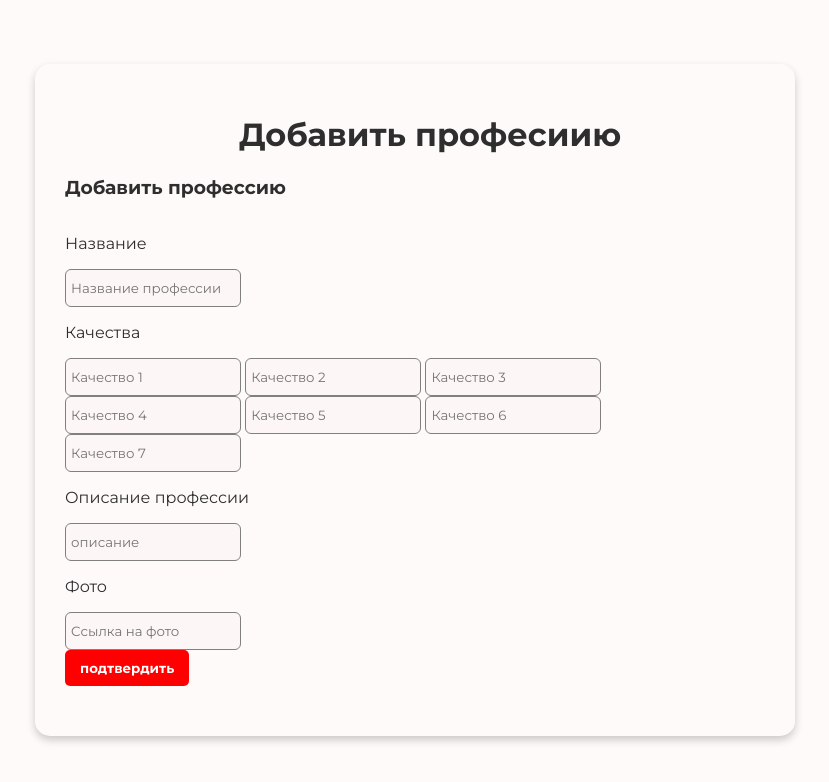
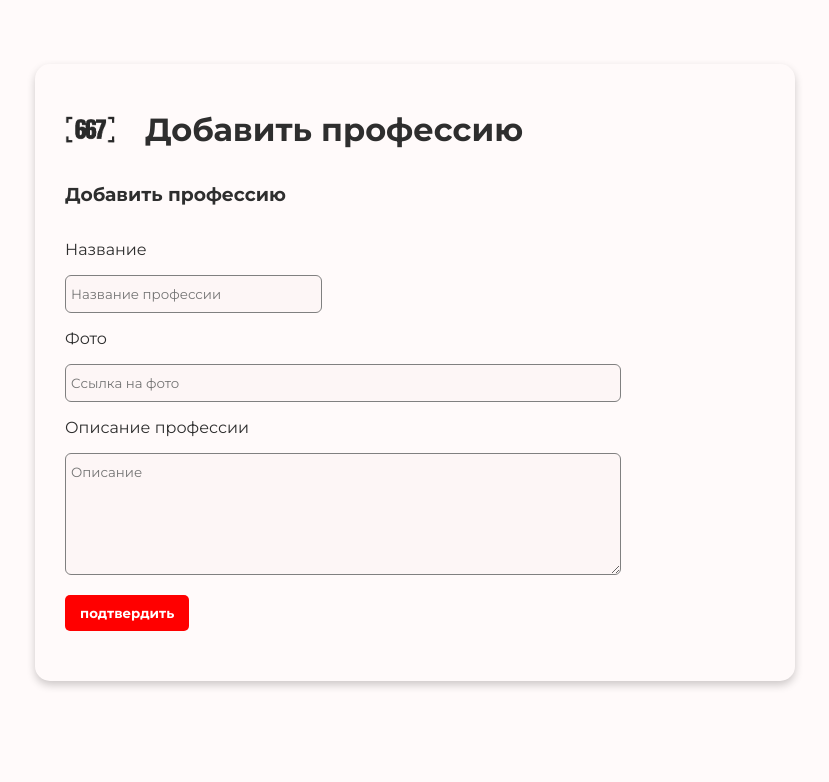
Before and after one commit to tr-osfh/project667.ru, a PHP site: page /PA/EA/addprofession.php in a window 1280 px wide. Shown: the top 782 px of the page, without its empty margins (225-1054 px from the left). Run offline with PHP 8.4, Linux system fonts and the light colour scheme.

Commit message:
Добавлена страница для добавления профессий

```diff
--- a/PA/EA/addprofession.php
+++ b/PA/EA/addprofession.php
@@ -9,44 +9,86 @@
     <meta charset="UTF-8">
     <meta name="viewport" content="width=device-width, initial-scale=1.0">
     <title>Document</title>
-    <link rel="stylesheet" href="static/styles/styleForLK.css">
+    <link rel="stylesheet" href="../../static/styles/styleForLK.css">
     <link href="https://fonts.googleapis.com/css2?family=Montserrat:ital,wght@0,100..900;1,100..900&display=swap"
         rel="stylesheet" />
 </head>
 
 <body>
-    <h1>Добавить професиию</h1>
+    <div class="header_container" id="header">
+        <a href="https://group667.ru/index.php" onclick="location.href='mainpage.html';" class="icon_button"></a>
+        <h1>Добавить профессию</h1>
+    </div>
+
 
     <h3>Добавить профессию</h3>
     <div class="forms">
-        <form action="../../expertRights/addProfession.php" method="post">
-            <div>
+        <form id="profform" action="../../expertRights/addProfession.php" method="post">
+            <div class="profinputs">
                 <p>Название</p>
                 <input type="text" id="profname" name="profname" placeholder="Название профессии">
-            </div>
-            <div>
-                <p>Качества</p>
-                <input type="text" id="quality1" name="quality1" placeholder="Качество 1">
-                <input type="text" id="quality2" name="quality2" placeholder="Качество 2">
-                <input type="text" id="quality3" name="quality3" placeholder="Качество 3">
-                <input type="text" id="quality4" name="quality4" placeholder="Качество 4">
-                <input type="text" id="quality5" name="quality5" placeholder="Качество 5">
-                <input type="text" id="quality6" name="quality6" placeholder="Качество 6">
-                <input type="text" id="quality7" name="quality7" placeholder="Качество 7">
-            </div>
-            <div>
-                <p>Описание профессии</p>
-                <input type="text" id="descriprion" name="descriprion" placeholder="описание">
-            </div>
-            <div>
                 <p>Фото</p>
                 <input type="text" id="photolink" name="photolink" placeholder="Cсылка на фото">
-            </div>
-            <div>
-                <button type="submit" id="btn">подтвердить</button>
+                <p>Описание профессии</p>
+                <textarea type="text" id="descriprion" name="description" placeholder="Описание"></textarea>
+                <div>
+                    <button type="submit" id="btn">подтвердить</button>
+                    <p id="proferror">Какое-то из полей не заполнено!</p>
+                </div>
             </div>
         </form>
     </div>
+
+    <script>
+        const profname = document.getElementById('profname');
+        const photolink = document.getElementById('photolink');
+        const descriprion = document.getElementById('descriprion');
+        const btn = document.getElementById('btn');
+        const proferror = document.getElementById('proferror');
+        const profform = document.getElementById('profform');
+
+        function isFormEmpty() {
+            return (
+                profname.value.trim() === "" ||
+                photolink.value.trim() === "" ||
+                descriprion.value.trim() === ""
+            );
+        }
+
+        function checkInput(inputElement) {
+            if (inputElement.value.trim() === "") {
+                inputElement.style.backgroundColor = '#a04c4d06'; // Цвет для пустого поля
+            } else {
+                inputElement.style.backgroundColor = 'white'; // Цвет для заполненного поля
+            }
+
+            if (!isFormEmpty()) {
+                proferror.style.display = 'none';
+                btn.style.display = 'block';
+            }
+        }
+
+        btn.addEventListener('click', function(event) {
+            if (isFormEmpty()) {
+                event.preventDefault();
+                proferror.style.display = 'block';
+                btn.style.display = 'none';
+            }
+        });
+
+        profname.addEventListener('input', function() {
+            checkInput(profname);
+        });
+
+        photolink.addEventListener('input', function() {
+            checkInput(photolink);
+        });
+
+        descriprion.addEventListener('input', function() {
+            checkInput(descriprion);
+        });
+    </script>
+
 </body>
 
 </html>
--- a/expertRights/currentProfessions.php
+++ b/expertRights/currentProfessions.php
@@ -37,7 +37,7 @@ if ($stmt = $connection->prepare($sql)) {
             echo '<div class="forms">';
             echo '  <form action="../../expertRights/deliteProfession.php" method="post">';
             echo '      <input type="hidden" name="id" value= "' . $line['id'] . '">';
-            echo '      <button type="submit">УДАЛИТЬ</button>';
+            echo '      <button type="submit" class="delit">УДАЛИТЬ</button>';
             echo '  </form>';
             echo '</div> ';
             echo "</td>";
--- a/static/styles/styleForLK.css
+++ b/static/styles/styleForLK.css
@@ -21,6 +21,19 @@ body {
 
 button {
     background: red;
+    color: white;
+    padding: 10px 15px;
+    border: none;
+    cursor: pointer;
+    font-weight: bold;
+    text-decoration: none;
+    border-radius: 5px;
+
+    transition: background 0.1s linear;
+}
+
+.delit {
+    background: rgb(110, 110, 110);
     color: white;
     padding: 10px 15px;
     border: none;
@@ -117,3 +130,39 @@ h1{
     color: red;
     display: none;
 }
+
+
+
+.profinputs > input{
+    width: 250px;
+}
+
+#photolink{
+    width: 549px;
+}
+
+#descriprion{
+    min-width: 549px;
+    min-height: 100px;
+    margin-bottom: 16px;
+    max-width: 549px;
+}
+
+textarea{
+    padding: 4px;
+    border: 1px solid gray;
+    border-radius: 6px;
+    padding: 10px 0px 10px 5px;
+    background-color: #a04c4d06;
+    transition: background-color 0.5s;
+}
+
+textarea:focus {
+    background-color: white;
+    outline: none;
+}
+
+#proferror{
+    display: none;
+    color: red;
+}
```
Also changed, not shown: expertRights/addProfession.php (+4 -11 lines).
